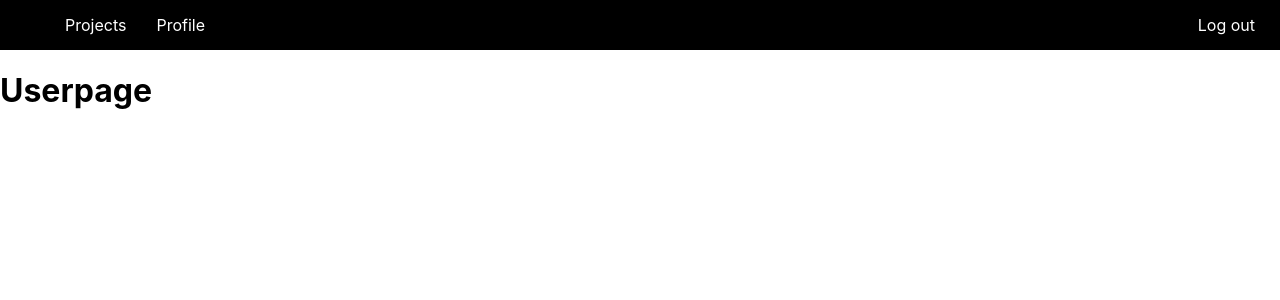
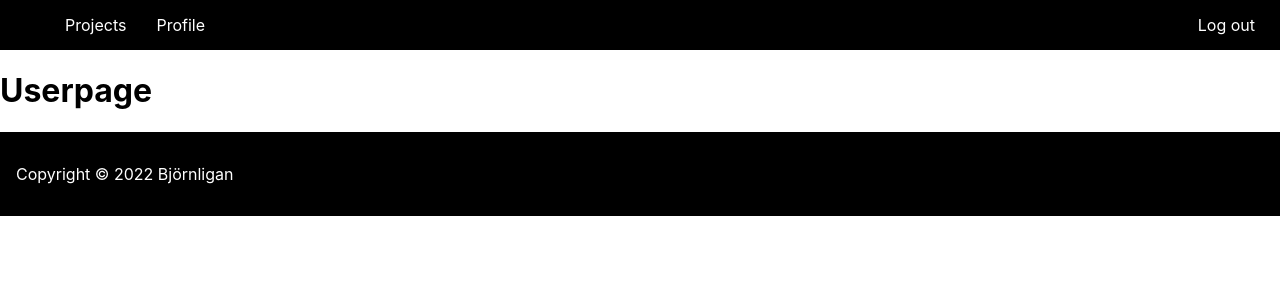
Before and after one commit to kiamelJ/bjornligan, a Next.js app: page /userpage in a window 1280 px wide. Shown: the top 300 px of the page. Built offline with nearby package versions, Linux system fonts and the light colour scheme.

Commit message:
Footer, Meta

```diff
--- /dev/null
+++ b/components/Footer.js
@@ -0,0 +1,10 @@
+import React from "react";
+import footerStyles from '../styles/Footer.module.css'
+
+const Footer = () => (
+  <footer className={footerStyles.footer}>
+    <p>Copyright © 2022 Björnligan</p>
+  </footer>
+);
+
+export default Footer;
--- a/components/Layout.js
+++ b/components/Layout.js
@@ -1,12 +1,15 @@
 import Nav from "./Nav";
+import Footer from "./Footer";
+
 
 const Layout = ({ children }) => {
   return (
     <>
       <Nav />
       <div>
-        <main>{children}</main>
+      <main>{children}</main>
       </div>
+      <Footer />
     </>
   );
 };
--- /dev/null
+++ b/components/Meta.js
@@ -0,0 +1,20 @@
+import Head from 'next/head';
+
+const Meta = ({title, keywords, description}) => {
+  return (
+    <Head>
+      <meta name='viewport' content='width=device-width, initial-scale=1' />
+      <meta name='keywords' content={keywords} />
+      <meta name='description' content={description} />
+      <meta charSet='utf-8' />
+      <title>{title}</title>
+    </Head>
+  );
+}
+
+// Meta.defaultProps = {
+//     title: 'WebDev Newz',
+//     keywords: 'web development, programming',
+//     description: 'Get the latest news in web dev '
+// }
+export default Meta;
--- a/pages/project/index.js
+++ b/pages/project/index.js
@@ -1,9 +1,12 @@
 import ProjectListComponent from "../../components/ProjectList";
 import Layout from "../../components/Layout";
+import Meta from "../../components/Meta";
+
 
 const ProjectList = () => {
   return (
     <Layout>
+      <Meta title='Projects' />
       <ProjectListComponent />
     </Layout>
   );
--- a/pages/userpage/index.js
+++ b/pages/userpage/index.js
@@ -1,10 +1,12 @@
 import UserPageComponent from "../../components/Userpage";
 import LayoutComponent from "../../components/Layout";
+import Meta from "../../components/Meta";
 
 const UserPage = () => {
   return (
     <>
       <LayoutComponent>
+        <Meta title='Profile' />
         <UserPageComponent />
       </LayoutComponent>
     </>
--- /dev/null
+++ b/styles/Footer.module.css
@@ -0,0 +1,11 @@
+.footer{
+    margin-top: 1rem;
+    padding: 1rem;
+    background-color: rgb(235, 195, 64);
+    position: relative;
+    bottom: 0;
+    left: 0;
+    width: 100%;
+    background-color: black;
+    color: white;
+  }
```
Also changed, not shown: pages/index.js (+7 -1 lines).
